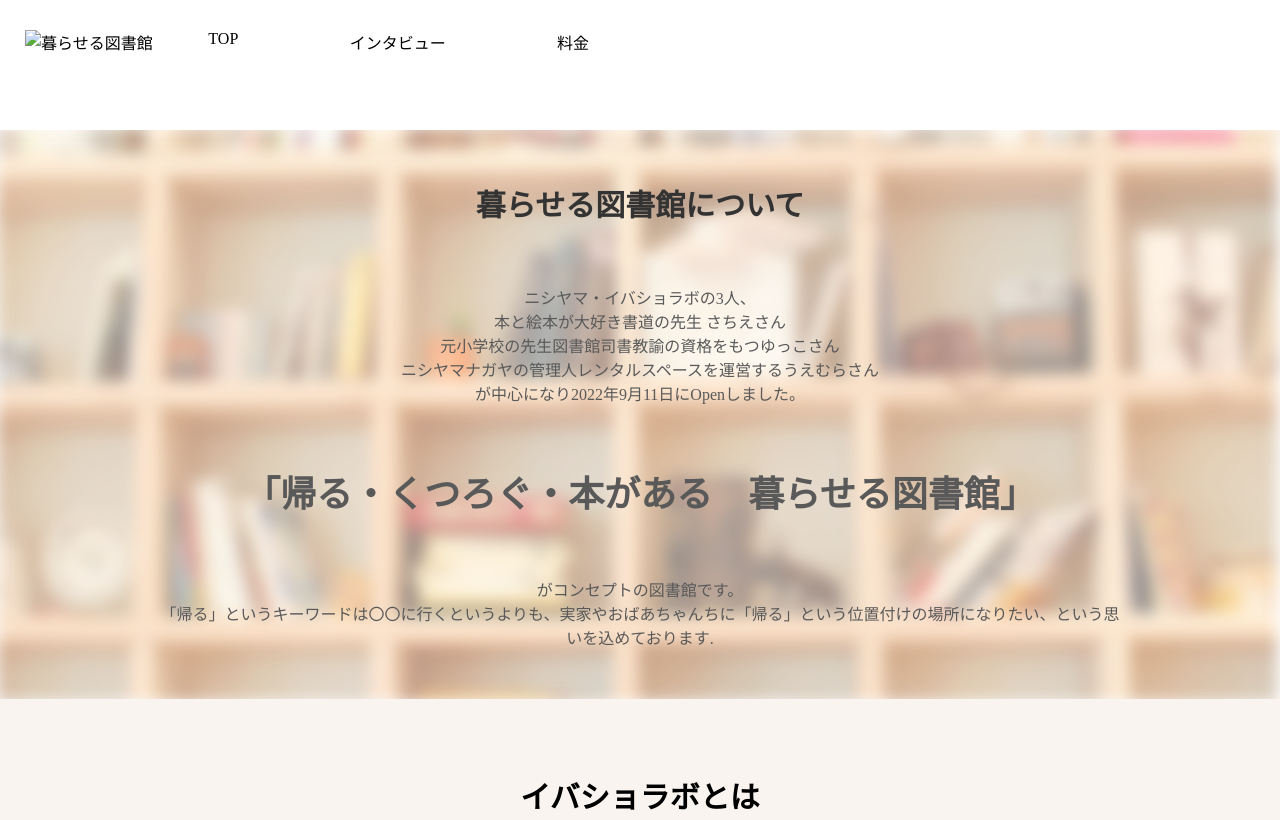
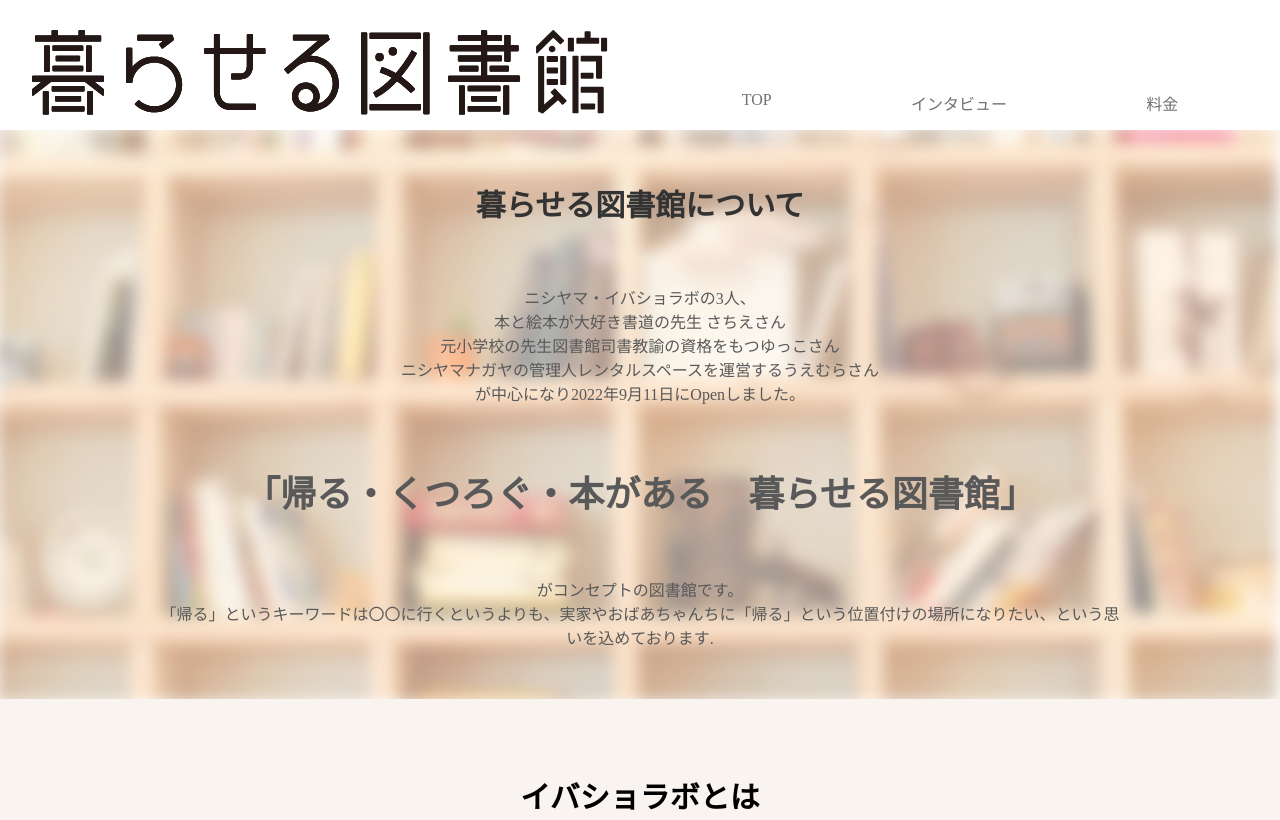
Before and after one commit to suzu-moka/nisiyamanagaya, a plain HTML site: page about/index.html in a window 1280 px wide. Shown: the top 820 px of the page. Drawn offline with Linux system fonts and the light colour scheme; some packages are replaced by stand-ins of ours.

Commit message:
ヘッダー完成

```diff
--- a/about/index.html
+++ b/about/index.html
@@ -13,14 +13,15 @@
     <!-- ========== header  ========== -->
 <header class="header">
   <div class="header__inner">
-    <div class="header__rogo rogo">
-      <img src="" alt="暮らせる図書館" class="rogo__img">
+    <div class="header__logo logo">
+      <img src="../img/common/header-logo.svg" alt="暮らせる図書館" class="logo__img">
     </div>
+      <!-- nav -->
       <nav class="header__nav nav">
         <ul class="nav__gnav">
-          <li class="nav__gnav__text">TOP</li>
-          <li class="nav__gnav__text">インタビュー</li>
-          <li class="nav__gnav__text">料金</li>
+          <li class="nav__gnav__list"><a href="#" class="nav__gnav__link">TOP</a> </li>
+          <li class="nav__gnav__list"><a href="#" class="nav__gnav__link">インタビュー</a></li>
+          <li class="nav__gnav__list"><a href="#" class="nav__gnav__link">料金</a></li>
         </ul>
       </nav>
   </div>
--- a/scss/_about.scss
+++ b/scss/_about.scss
@@ -6,6 +6,7 @@
 //     }
 // }
 
+// header
 .about{
     &__text{
         width: 100%;
--- a/scss/_price.scss
+++ b/scss/_price.scss
@@ -119,7 +119,7 @@
 }
 
 
-@media screen and (max-width: 415px){
+@media screen and (max-width: 428px){
 
     .main{
         &__inner{
--- a/scss/base/_base.scss
+++ b/scss/base/_base.scss
@@ -22,22 +22,26 @@ img{
     vertical-align: top;
 }
 
+.logo{
+    &__img{
+        height: auto;
+    }
+}
 
 .header{
     max-width: 1280px;
-    height: 130px;
     margin: 0 auto;
     &__inner{
-        @include inner-p();
+        // @include inner-p();
         padding-top: (30em/16);
         padding-bottom: (15em/16);
         display: flex;
+        justify-content: space-around;
+        align-items: flex-end;
         flex-wrap: nowrap;
-
-        height: 130px;
     }
     &__logo.logo{
-        width: 60%;
+        width: 45%;
         align-content: center;
         .logo{
             &__link{
@@ -48,11 +52,14 @@ img{
         }
     }
     &__nav.nav{
-        width: 40%;
+        width: 45%;
         align-items: baseline;
-        @media screen and (max-width:414px) {
+        @media screen and (max-width:428px) {
             display: none;
         }
+    }
+}
+
 .nav{
     &__gnav{
         display: flex;
@@ -60,10 +67,11 @@ img{
         justify-content: space-around;
         align-items:stretch;
         &__list{
+        }
         &__link{
-                    }
-                }
-            }
+            display: block;
+            text-decoration: none;
+            color: color.$color-text;
         }
     }
 }
@@ -290,7 +298,18 @@ p{
 }
 
 // SmartPhone
-@media screen and (max-width:415px) {
+@media screen and (max-width:428px) {
+    .header{
+        &__inner{
+            display: block;
+        }
+
+        &__logo.logo{
+            width: 60%;
+            margin-left: 6%;
+        }
+    }
+
     .openbtn1{
         display: block;
     }
```
Also changed, not shown: price/index.html (+1 -1 lines), css/style.css, css/style.min.css, img/common/header-logo.svg (added), 2 other files. Lines whose indentation alone changed are shown as unchanged.
